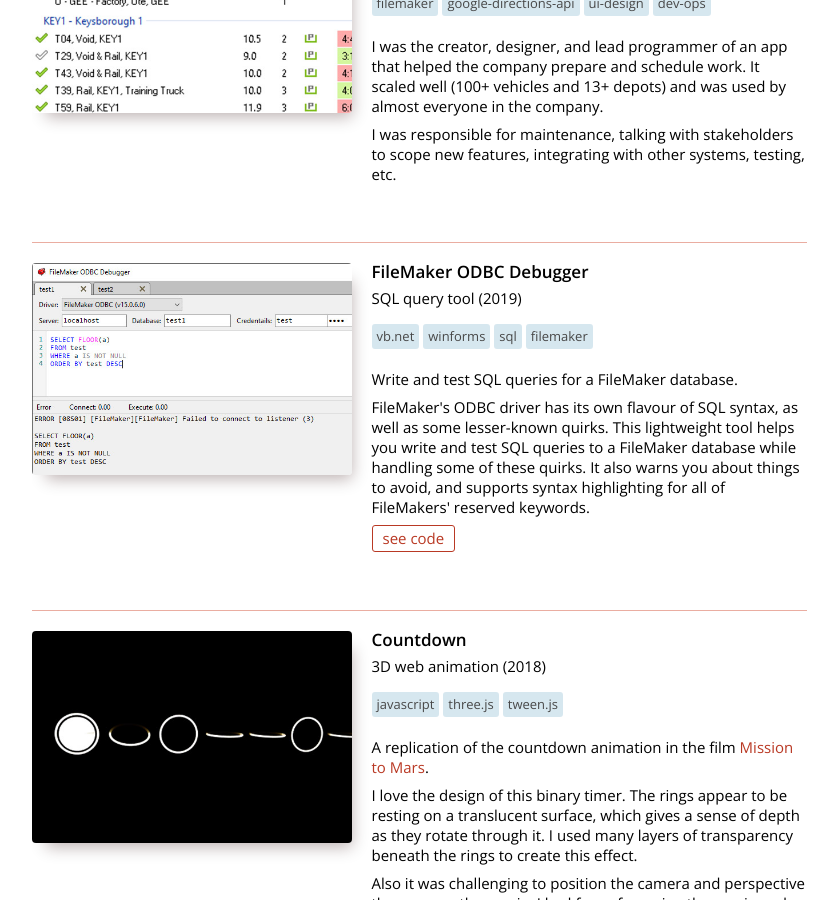
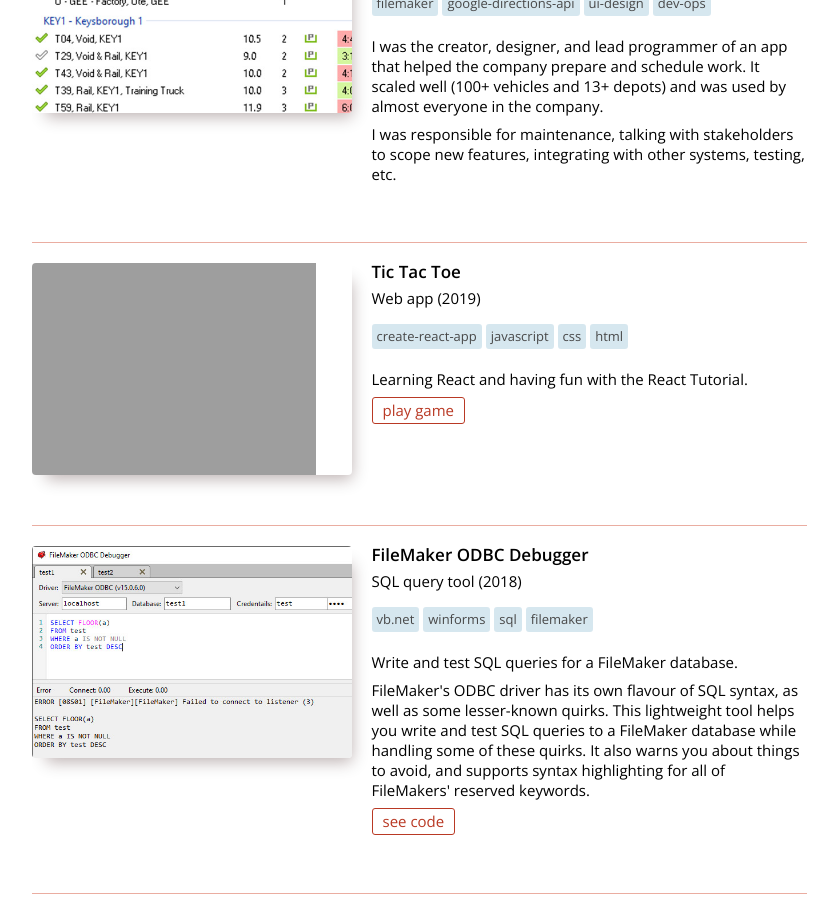
Before and after one commit to CrazyTim/crazytim-portfolio, a Jekyll site: the page built from index.html, in a window 1280 px wide and 900 px high, scrolled down 850 px. Shown: the whole window, without its empty margins (221-1059 px from the left). Built offline with Jekyll 4.4.1, drawn with Linux system fonts in a browser that asks for light colours.

Commit message:
Add tic tac toe project

```diff
--- a/index.html
+++ b/index.html
@@ -102,11 +102,26 @@ layout: null
 
       <div class="item">
         <div class="img">
+          <img src="https://crazytim.github.io/tic-tac-toe/img/repo-thumbnail.jpg"/>
+        </div>
+        <div>
+          <div class="title">Tic Tac Toe</div>
+          <div class="description">Web app (2019)</div>
+          <div class="tags">create-react-app,javascript,css,html</div>
+          <div class="content">
+            <p>Learning React and having fun with the React Tutorial.</p>
+            <a class="demo" href="https://crazytim.github.io/tic-tac-toe">play game</a>
+          </div>
+        </div>
+      </div>
+
+      <div class="item">
+        <div class="img">
           <img src="img/item-img-16.jpg"/>
         </div>
         <div>
           <div class="title">FileMaker ODBC Debugger</div>
-          <div class="description">SQL query tool (2019)</div>
+          <div class="description">SQL query tool (2018)</div>
           <div class="tags">vb.net,winforms,sql,filemaker</div>
           <div class="content">
             <p>Write and test SQL queries for a FileMaker database.</p>
@@ -171,7 +186,7 @@ layout: null
         <div>
           <div class="title">Puzzle Pad</div>
           <div class="description">Web app (2017)</div>
-          <div class="tags">javascript,canvas,ui-design</div>
+          <div class="tags">javascript,html,css,canvas,ui-design</div>
           <div class="content">
             <p>A fun python find-a-word algorithm that I wrote in Uni eventually evolved into a web app with a huge scope. The idea was to make a utility that could generate printable puzzles. It will probably never be finished!</p>
             <p>Another idea was to make an Adobe Illustrator/InDesign plugin.</p>
```
